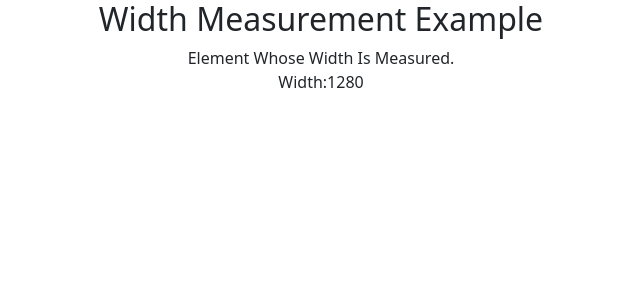
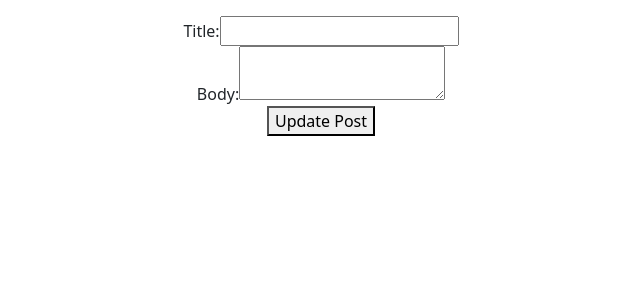
Before and after one commit to saikatghosh3/React-Practice, a React (Create React App) app in the folder my-app/: page / in a window 1280 px wide. Shown: the top 300 px of the page, without its empty margins (319-959 px from the left). Built offline with nearby package versions, Linux system fonts and the light colour scheme.

Commit message:
update method

```diff
--- a/my-app/src/App.css
+++ b/my-app/src/App.css
@@ -36,3 +36,17 @@
     transform: rotate(360deg);
   }
 }
+/* Table css */
+table{
+  font-family: arial, sans-serif;
+  border-collapse: collapse;
+  width: 100%;
+}
+td,th{
+  border: 1px solid #ddd;
+  text-align: center;
+  padding: 8px;
+}
+tr:nth-child(even){
+  background-color: #dddddd;
+}
--- a/my-app/src/App.js
+++ b/my-app/src/App.js
@@ -16,6 +16,10 @@ import Memohook from './Memohook';
 import UnControlledComponent from './UnControlledComponent';
 import Usecallback from './Usecallback';
 import Uselayout from './Uselayout';
+import CounterComponent from './CounterComponent';
+import GetMethod from './GetMethod';
+import PostMethod from './PostMethod';
+import UpdateMethod from './UpdateMethod';
 
 
 
@@ -38,7 +42,11 @@ function App() {
  {/* <Memohook/> */}
  {/* <UnControlledComponent/> */}
  {/* <Usecallback/> */}
- <Uselayout/>
+ {/* <CounterComponent/> */}
+ {/* <Uselayout/> */}
+ {/* <GetMethod/> */}
+ {/* <PostMethod/> */}
+ <UpdateMethod/>
     </div>
   );
 }
--- /dev/null
+++ b/my-app/src/CounterComponent.js
@@ -0,0 +1,17 @@
+import React from 'react'
+import UseCounter from './UseCounter';
+
+
+const CounterComponent = () => {
+ const {count, increment, decrement} = UseCounter();
+
+  return (
+    <div>
+        <p>Count:{count}</p>
+        <button onClick={increment}>Increment</button>
+        <button onClick={decrement}>Decrement</button>
+    </div>
+  )
+}
+
+export default CounterComponent
--- /dev/null
+++ b/my-app/src/GetMethod.js
@@ -0,0 +1,62 @@
+import React,{useState, useEffect} from 'react'
+import { responsivePropType } from 'react-bootstrap/esm/createUtilityClasses';
+
+function GetMethod() {
+    const [data, setData]=useState([]);
+    const [loading, setLodaing] = useState(true);
+
+    useEffect(()=>{
+        fetch("https://jsonplaceholder.typicode.com/posts").then((response)=>{
+            // fake api will be available in the website  https://jsonplaceholder.typicode.com/
+
+            if(!response.ok){
+                throw new Error("Network Response was not ok");
+            }
+            return response.json();
+        })
+        .then((data)=>{
+            setData(data);
+            setLodaing(false);
+            // in this way we are saving data whenever it is coming
+             console.log(data);
+        })
+        .catch((error)=>console.log("Error", error));
+    },[]);
+
+
+  return (
+    <div>
+        {
+            loading ? (
+                <p>Loadaing...</p>
+            ) : (
+                <table>
+                <thead>
+                    <tr>
+                        <th>Id</th>
+                        <th>Title</th>
+                        <th>Message</th>
+                    </tr>
+                </thead>
+                <tbody>
+                    {data.map((list, index)=>(
+                            <tr key = {index}>
+                            <td>{list.id}</td>
+                            <td>{list.title}</td>
+                            <td>{list.body}</td>
+                        </tr>
+                        ))
+                    }
+
+                </tbody>
+
+            </table>
+            )
+
+        }
+
+    </div>
+  )
+}
+
+export default GetMethod
--- /dev/null
+++ b/my-app/src/PostMethod.js
@@ -0,0 +1,61 @@
+import React,{useState} from 'react'
+
+const PostMethod = () => {
+  // useState
+const [FormData, setFormData] =useState({
+    title:"",
+    body:"",
+});
+const handleChange = (e)=>{
+  const {name, value}= e.target;
+  setFormData({
+    ...FormData,
+    [name]:value,
+  });
+};
+const handleSubmit = (e)=>{
+  e.preventDefault();
+
+const apiUrl = "https://jsonplaceholder.typicode.com/posts";
+
+// Create the request object
+const requestOptions = {
+  method:"POST",
+  Headers:{
+    "Content-Type" :"application/json",
+  },
+  body:JSON.stringify(FormData)
+};
+// send the post request
+fetch(apiUrl, requestOptions)
+.then((respeonse)=>respeonse.json())
+.then((data)=>{
+  // Handle the response data
+  console.log("Response Data:", data);
+})
+.catch((error) => {
+  console.log("Error:", error);
+});
+};
+
+  return (
+    <>
+
+        <form onSubmit={handleSubmit }>
+            <div>
+            <label>Title:</label>
+              <input type='text' name='title' value={FormData.title} onChange={handleChange}></input>
+               </div>
+            <div>
+            <label>Body:</label>
+            <textarea name='body' value={FormData.body} onChange={handleChange}/>
+               </div>
+               <button type='submit'>Submit</button>
+         </form>
+
+
+    </>
+  )
+  }
+
+export default PostMethod
--- /dev/null
+++ b/my-app/src/UpdateMethod.js
@@ -0,0 +1,38 @@
+import React,{useState, useEffect} from 'react'
+
+function UpdateMethod() {
+    const [psotData, setPostData]= useState({
+        id:1,
+        title:"",
+        body:"",
+    });
+    const [messeage, setMessage]= useState(" ");
+    const [loading, setLodaing]= useState(false);
+
+    const handleChange = (e)=>{
+      const {name, value} = e.target;
+      setPostData({
+
+      })
+    }
+  return (
+
+    <>
+    {loading && <p>Loading...</p>}
+    {messeage &&  <p>{messeage}</p>}
+    <form>
+    <div>
+      <label>Title:</label>
+      <input type='text' name= "title" value={psotData.title} onChange={handleChange}/>
+    </div>
+    <div>
+      <label>Body:</label>
+      <textarea name='body' value={psotData.body} onChange={handleChange} />
+    </div>
+    <button type='submit'>Update Post</button>
+    </form>
+    </>
+  )
+}
+
+export default UpdateMethod
--- /dev/null
+++ b/my-app/src/UseCounter.js
@@ -0,0 +1,15 @@
+import React, { useState } from 'react'
+
+function UseCounter(inititalValue =0, step = 1) {
+  const [count, setCount] = useState(inititalValue);
+  const increment = ()=>{
+    setCount(count + step);
+  };
+  const decrement =()=>{
+    setCount(count - step);
+  };
+  return{count, increment, decrement };
+}
+export default UseCounter;
+
+// This is a custom hook example
```
